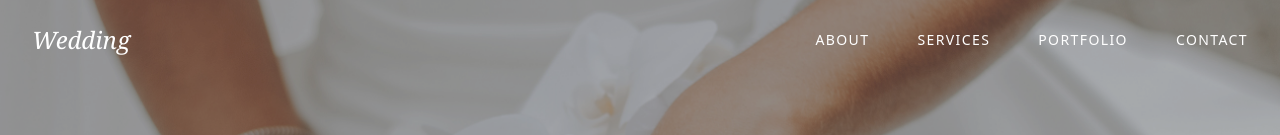
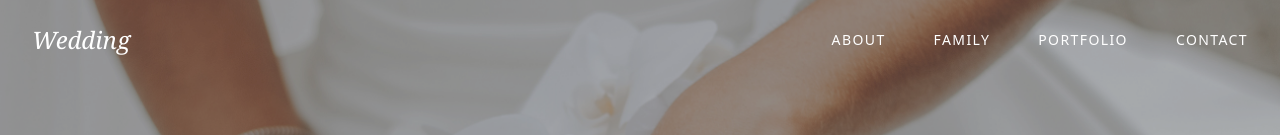
Before and after one commit to kusl007/Nikki-dee-wedding, a Next.js app: page / in a window 1280 px wide. Shown: the top 135 px of the page. Built offline with nearby package versions, Linux system fonts and the light colour scheme; a web font is replaced by a local one.

Commit message:
es lint fixed

```diff
--- a/components/navbar.tsx
+++ b/components/navbar.tsx
@@ -63,12 +63,12 @@ export default function Navbar() {
             ABOUT
           </Link>
           <Link
-            href="/services"
+            href="/family"
             className={`${
               scrolled ? "text-gray-800" : "text-white"
             } hover:opacity-80 transition-opacity text-sm tracking-widest`}
           >
-            SERVICES
+            FAMILY
           </Link>
           <Link
             href="/portfolio"
@@ -125,11 +125,11 @@ export default function Navbar() {
                 ABOUT
               </Link>
               <Link
-                href="/services"
+                href="/family"
                 className="text-gray-800 hover:text-pink-400 transition-colors text-sm tracking-widest"
                 onClick={() => setIsOpen(false)}
               >
-                SERVICES
+                FAMILY
               </Link>
               <Link
                 href="/portfolio"
```
